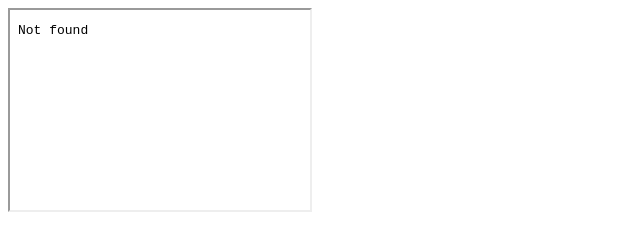
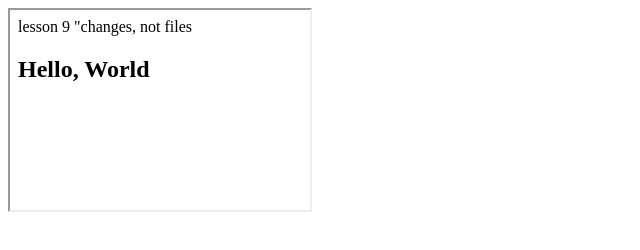
Before and after one commit to Volodya333/mate, a plain HTML site: page index.html in a window 1280 px wide. Shown: the whole page, without its empty margins (0-640 px from the left). Drawn offline with Linux system fonts and the light colour scheme.

Commit message:
Added index.html.

```diff
--- a/index.html
+++ b/index.html
@@ -1,5 +1,5 @@
 <html>
 <body>
-<iframe src="lib/hello.html widh="200" height="200" /">
+<iframe src="lib/hello.html" widh="200" height="200" />
 </body>
 </html>
```
